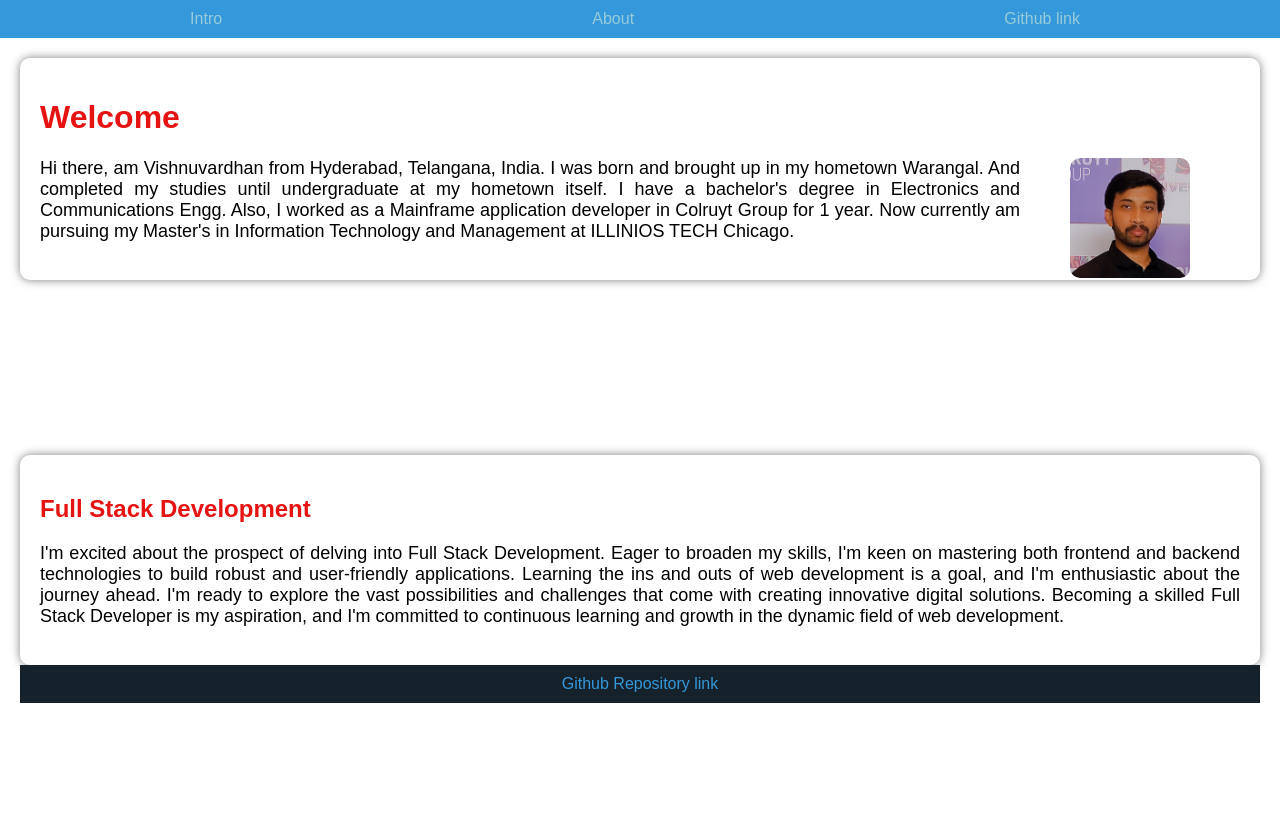
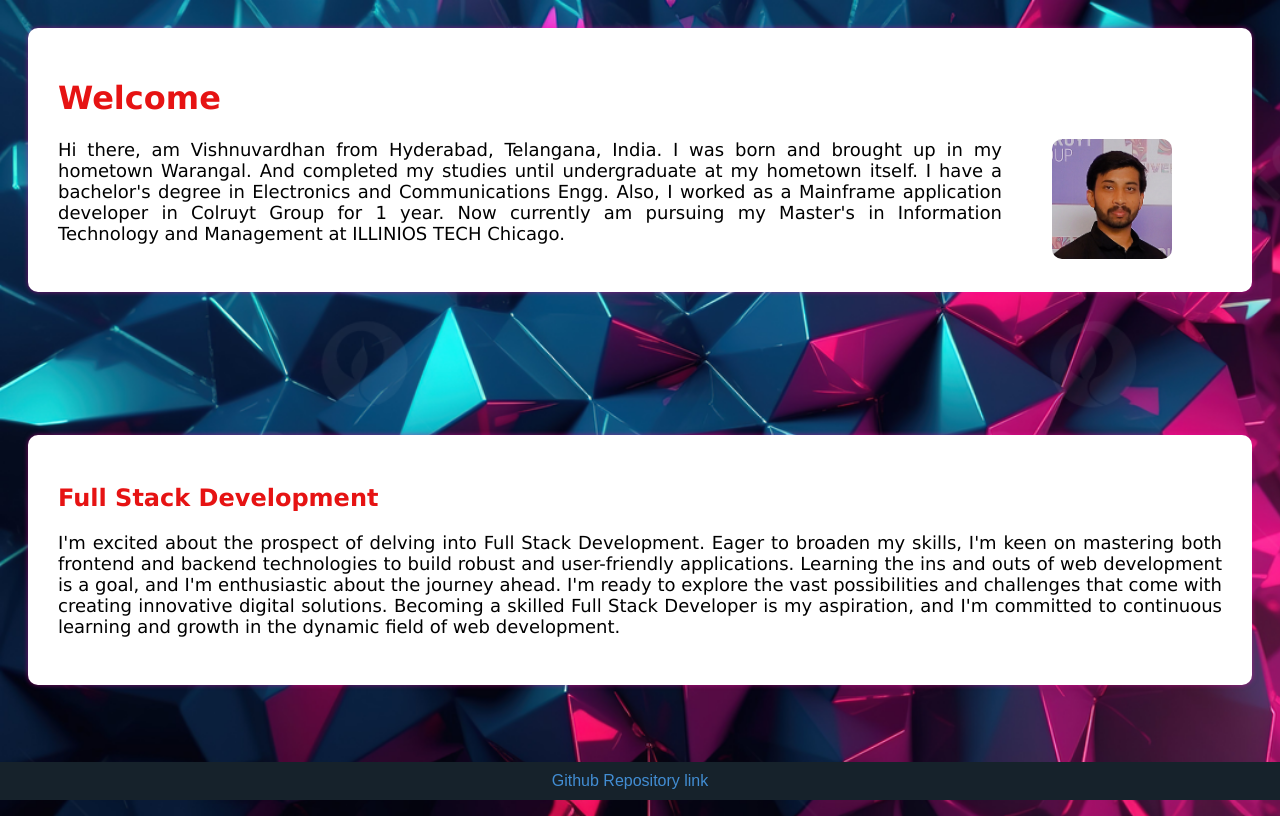
Before and after one commit to Vishnu2400/ITMD542_LAB1_Vlingampally, a plain HTML site: page index.html in a window 1280 px wide. Drawn offline with Linux system fonts and the light colour scheme.

Commit message:
modified html and css

```diff
--- a/index.html
+++ b/index.html
@@ -9,15 +9,6 @@
 </head>
 
 <body>
-    <header>
-        <nav>
-            <ul>
-                <li><a href="#intro-section">Intro</a></li>
-                <li><a href="#about-class">About</a></li>
-                <li><a href="#github_link">Github link</a></li>
-            </ul>
-        </nav>
-    </header>
     <div class="intro-section" id="intro-section">
         <div id="intro-container">
             <h1>Welcome</h1><img src="myphoto.jpg" alt="My photo" width="120" height="120" id="ph" />
--- a/styles.css
+++ b/styles.css
@@ -1,43 +1,18 @@
 #ph{
     border-radius: 10px;
     float: right;
-    margin: 0px 50px 60px 50px;
+    margin: 0.5px 50px 0px 50px;
+    padding-bottom: 0px;
 }
 
 body {
-    margin: 0;
+    background-image: url('bg.jpg');
+    background-size: cover;
+    margin: 100;
     font-family: 'Arial', sans-serif;
     display: flex;
     flex-direction: column;
     min-height: 100vh;
-}
-
-header {
-    background-color: #3498db;
-    padding: 10px;
-}
-
-nav ul {
-    list-style-type: none;
-    margin: 0;
-    padding: 0;
-    display: flex; /* Change to flex to make the navigation horizontal */
-    justify-content: space-around;
-}
-
-nav li {
-    margin-right: 10px; /* Add margin between list items for better spacing */
-}
-
-nav a {
-    text-decoration: none;
-    color: #98ccda;
-    font-size: 16px;
-    transition: color 0.3s ease-in-out;
-}
-
-nav a:hover {
-    color: #ffffff;
 }
 
 .intro-section,
@@ -48,10 +23,12 @@ nav a:hover {
 
 #intro-container,
 #about-class-container {
+    background-color: white;
+    font-family:'Lucida Sans', 'Lucida Sans Regular', 'Lucida Grande', 'Lucida Sans Unicode', Geneva, Verdana, sans-serif ;
     text-align: justify;
-    padding: 20px;
+    padding: 30px;
     border-radius: 10px;
-    box-shadow: 0 0 10px rgba(0, 0, 0, 0.5);
+    box-shadow: 0 0 5px rgba(250, 4, 168, 0.5);
     animation: fadeIn 1s ease-out;
 }
 
@@ -66,19 +43,24 @@ p {
 
 a {
     text-decoration: none;
-    color: #3498db;
+    color: #428dd3;
 }
 
 a:hover {
-    color: #2980b9;
+    color: #f70713;
 }
 
 #githubContainer {
+    position: fixed;
+    bottom: 0;
+    right: 0;
+    width: 100%;
     text-align: center;
     background-color: #16222b;
     color: #e01515;
     padding: 10px;
 }
+
 
 @keyframes fadeIn {
     from {
```
Also changed, not shown: bg.jpg (added).
